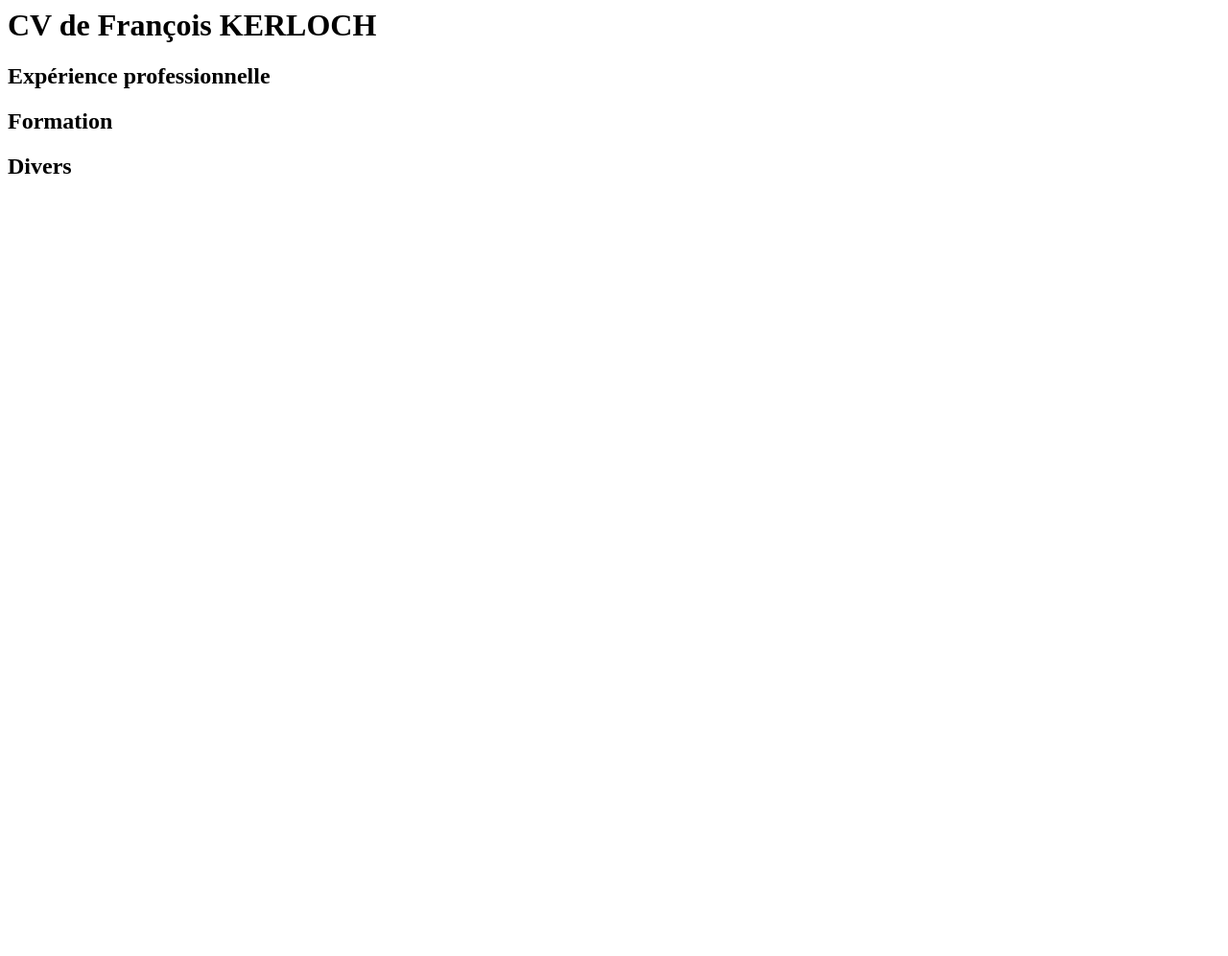
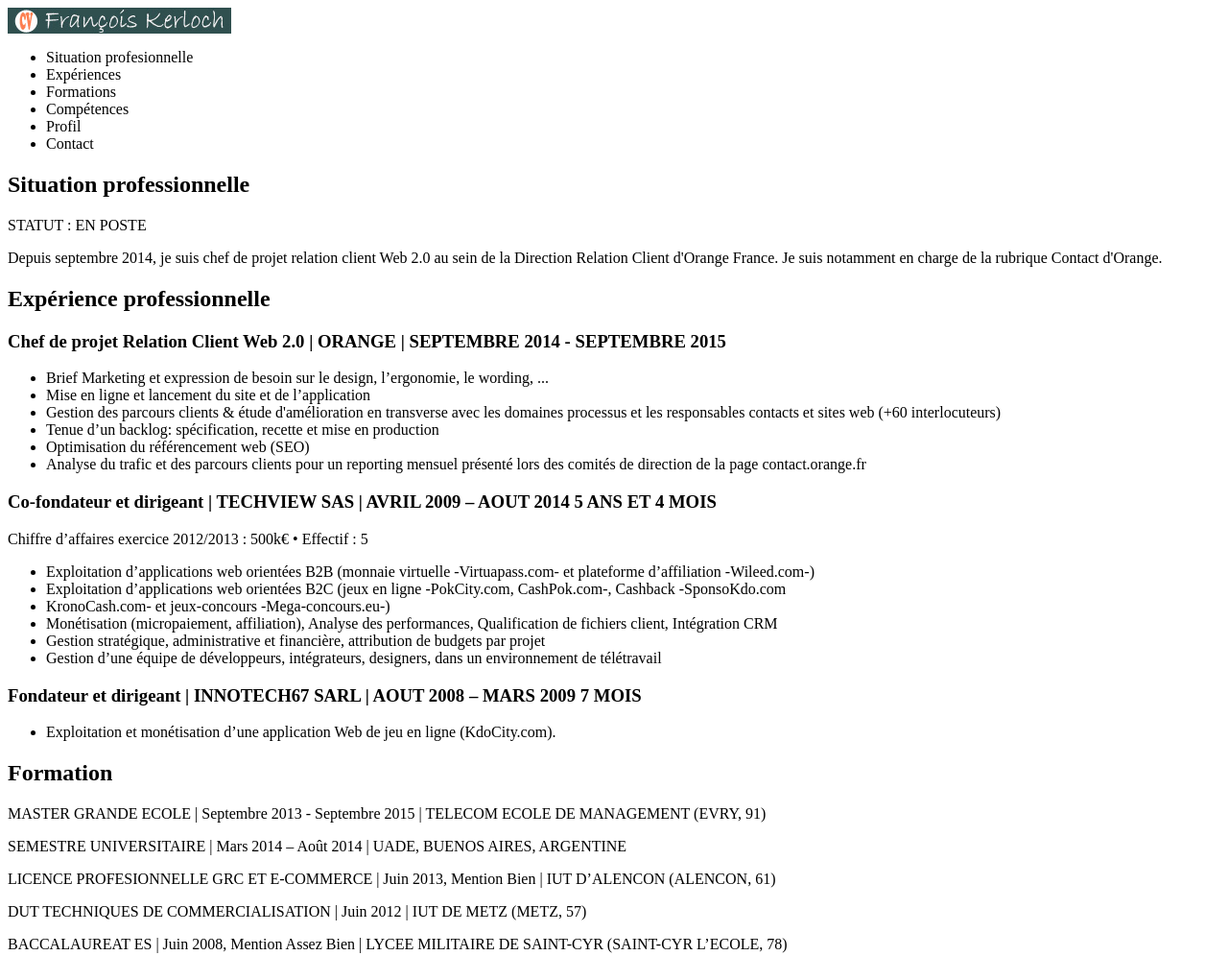
Before and after one commit to anubisme/web_cv, a plain HTML site: page index.html in a window 1280 px wide. Shown: the top 996 px of the page at 96% size. Before the commit the page ends 800 px from the top, so only its background shows below. Drawn offline with Linux system fonts and the light colour scheme.

Commit message:
travail premier soir

```diff
--- a/index.html
+++ b/index.html
@@ -1,11 +1,60 @@
 <html>
 <head>
 	<title>CV de François KERLOCH</title>
+   <!-- http://www.guillaumelorain.com/cv/ -->
 </head>
 <body>
-	<h1>CV de François KERLOCH</h1>
+	<img src="top_logo.jpg" alt="François KERLOCH">
+   <ul>
+      <li>Situation profesionnelle</li>
+      <li>Expériences</li>
+      <li>Formations</li>
+      <li>Compétences</li>
+      <li>Profil</li>
+      <li>Contact</li>
+   </ul>
+
+   <h2>Situation professionnelle</h2>
+   <p>STATUT : EN POSTE</p>
+   <p>Depuis septembre 2014, je suis chef de projet relation client Web 2.0 au sein de la Direction Relation Client d'Orange France. Je suis notamment en charge de la rubrique Contact d'Orange.</p>
+
 	<h2>Expérience professionnelle</h2>
+
+<h3>Chef de projet Relation Client Web 2.0 | ORANGE | SEPTEMBRE 2014 - SEPTEMBRE 2015</h3>
+   <ul>
+      <li>Brief Marketing et expression de besoin sur le design, l’ergonomie, le wording, ...</li>
+      <li>Mise en ligne et lancement du site et de l’application</li>
+      <li>Gestion des parcours clients & étude d'amélioration en transverse avec les domaines processus et les responsables contacts et sites web (+60 interlocuteurs)</li>
+      <li>Tenue d’un backlog: spécification, recette et mise en production</li>
+      <li>Optimisation du référencement web (SEO)</li>
+      <li>Analyse du trafic et des parcours clients pour un reporting mensuel présenté lors des comités de direction de la page contact.orange.fr</li>
+   </ul>
+
+<h3>Co-fondateur et dirigeant | TECHVIEW SAS | AVRIL 2009 – AOUT 2014 5 ANS ET 4 MOIS</h3>
+<div class="italique">Chiffre d’affaires exercice 2012/2013 : 500k€ • Effectif : 5</div>
+
+   <ul>
+      <li>Exploitation d’applications web orientées B2B (monnaie virtuelle -Virtuapass.com- et plateforme d’affiliation -Wileed.com-)</li>
+      <li>Exploitation d’applications web orientées B2C (jeux en ligne -PokCity.com, CashPok.com-, Cashback -SponsoKdo.com</li>
+      <li>KronoCash.com- et jeux-concours -Mega-concours.eu-)</li>
+      <li>Monétisation (micropaiement, affiliation), Analyse des performances, Qualification de fichiers client, Intégration CRM</li>
+      <li>Gestion stratégique, administrative et financière, attribution de budgets par projet</li>
+      <li>Gestion d’une équipe de développeurs, intégrateurs, designers, dans un environnement de télétravail</li>
+    </ul>
+
+<h3>Fondateur et dirigeant | INNOTECH67 SARL | AOUT 2008 – MARS 2009 7 MOIS</h3>
+
+   <ul>
+      <li>Exploitation et monétisation d’une application Web de jeu en ligne (KdoCity.com).</li>
+   </ul>
+
 	<h2>Formation</h2>
+      <p>MASTER GRANDE ECOLE | Septembre 2013 - Septembre 2015 | TELECOM ECOLE DE MANAGEMENT (EVRY, 91)</p>
+      <p>SEMESTRE UNIVERSITAIRE | Mars 2014 – Août 2014 | UADE, BUENOS AIRES, ARGENTINE</p>
+      <p>LICENCE PROFESIONNELLE GRC ET E-COMMERCE | Juin 2013, Mention Bien | IUT D’ALENCON (ALENCON, 61)</p>
+      <p>DUT TECHNIQUES DE COMMERCIALISATION | Juin 2012 | IUT DE METZ (METZ, 57)</p>
+      <p>BACCALAUREAT ES | Juin 2008, Mention Assez Bien | LYCEE MILITAIRE DE SAINT-CYR (SAINT-CYR L’ECOLE, 78)</p>
+
 	<h2>Divers</h2>
 </body>
 </html>
```
Also changed, not shown: stylesheet.css (added, +9 -0 lines), prez.jpg (added), top_logo.jpg (added), 3 other files.
